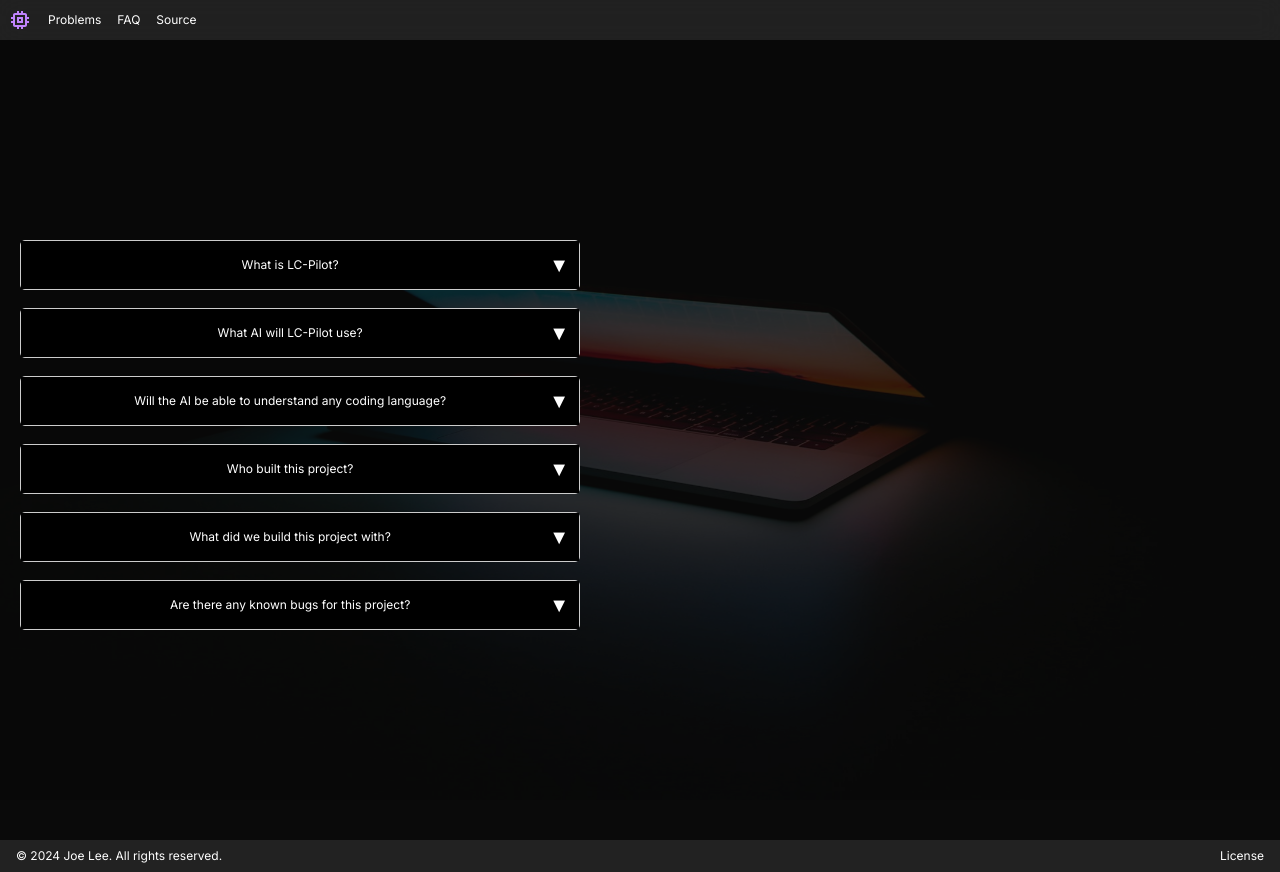
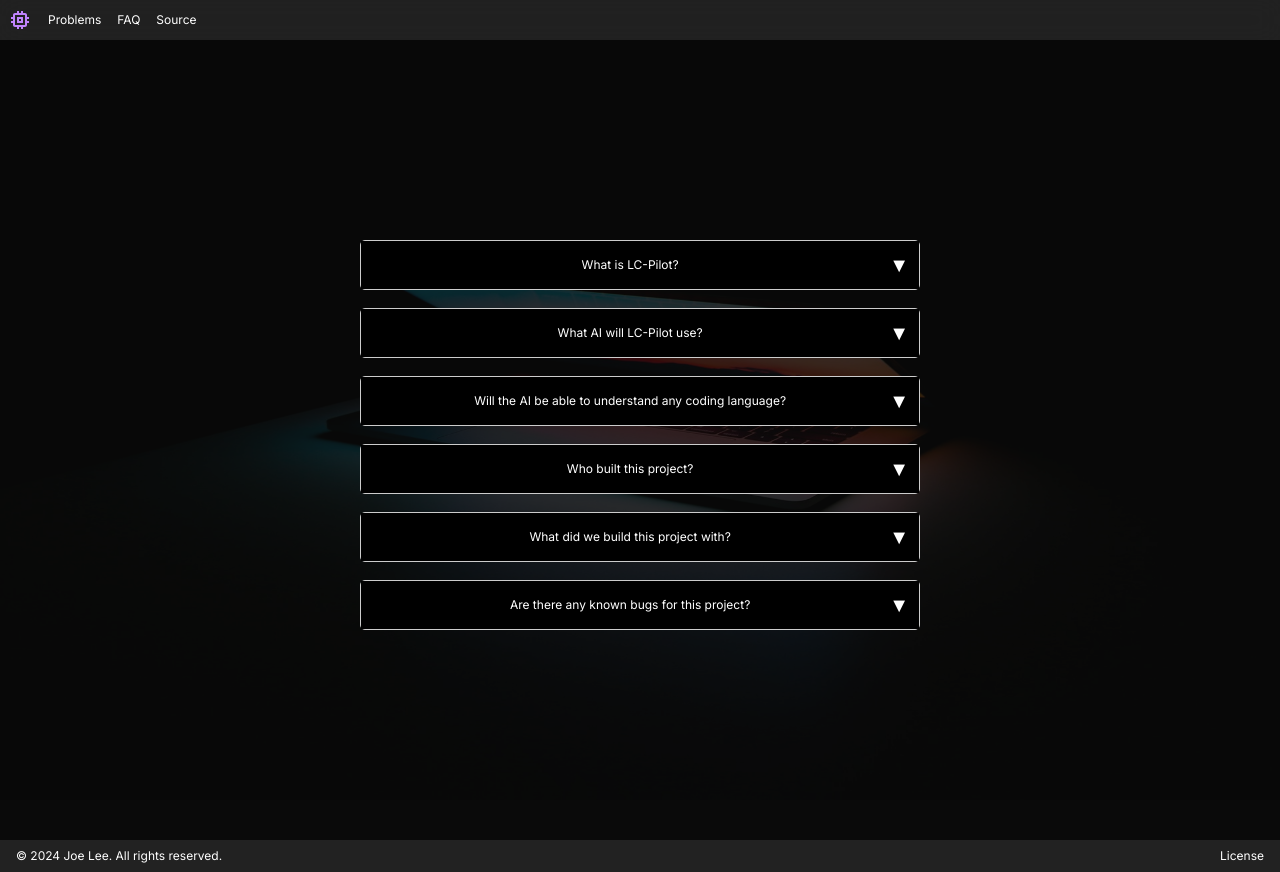
Before and after one commit to j1yl/lcpilot, a Next.js app: page /faq in a window 1280 px wide. Built offline with nearby package versions, Linux system fonts and the light colour scheme.

Commit message:
centered the whole faq page

```diff
--- a/app/faq/App.module.css
+++ b/app/faq/App.module.css
@@ -1,6 +1,6 @@
 .container {
-  @apply flex justify-center items-center h-screen;
+  @apply flex justify-center items-center h-screen w-full;
 }
 .content {
-  @apply flex flex-col gap-2 max-w-[600px] text-center p-5;
+  @apply flex flex-col gap-2 max-w-[600px] text-center p-5 mx-auto;
 }
--- a/components/Accordion.css
+++ b/components/Accordion.css
@@ -5,7 +5,7 @@
   @apply hidden;
 }
 .accordion-header {
-  @apply flex items-center cursor-pointer bg-black p-2.5;
+  @apply flex items-center justify-center cursor-pointer bg-black p-2.5;
 }
 .accordion-title {
   @apply flex-1;
```
